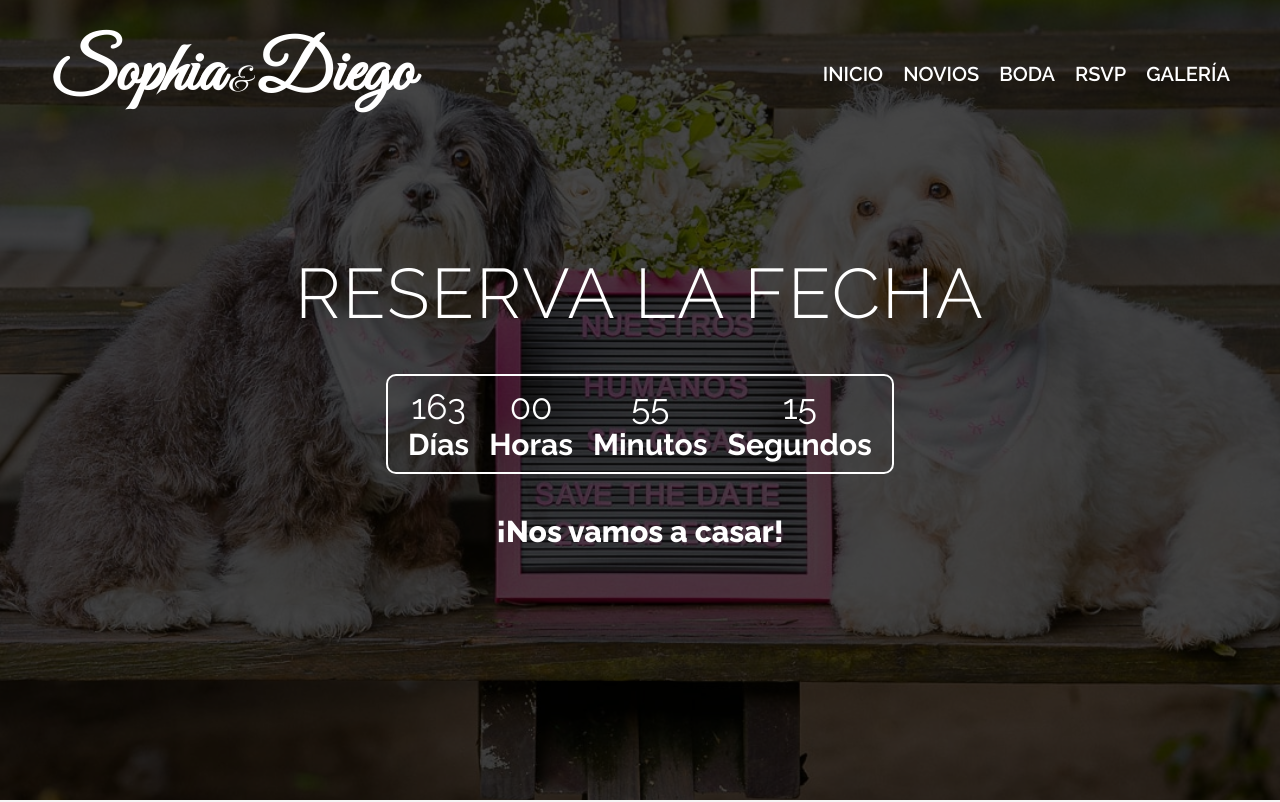
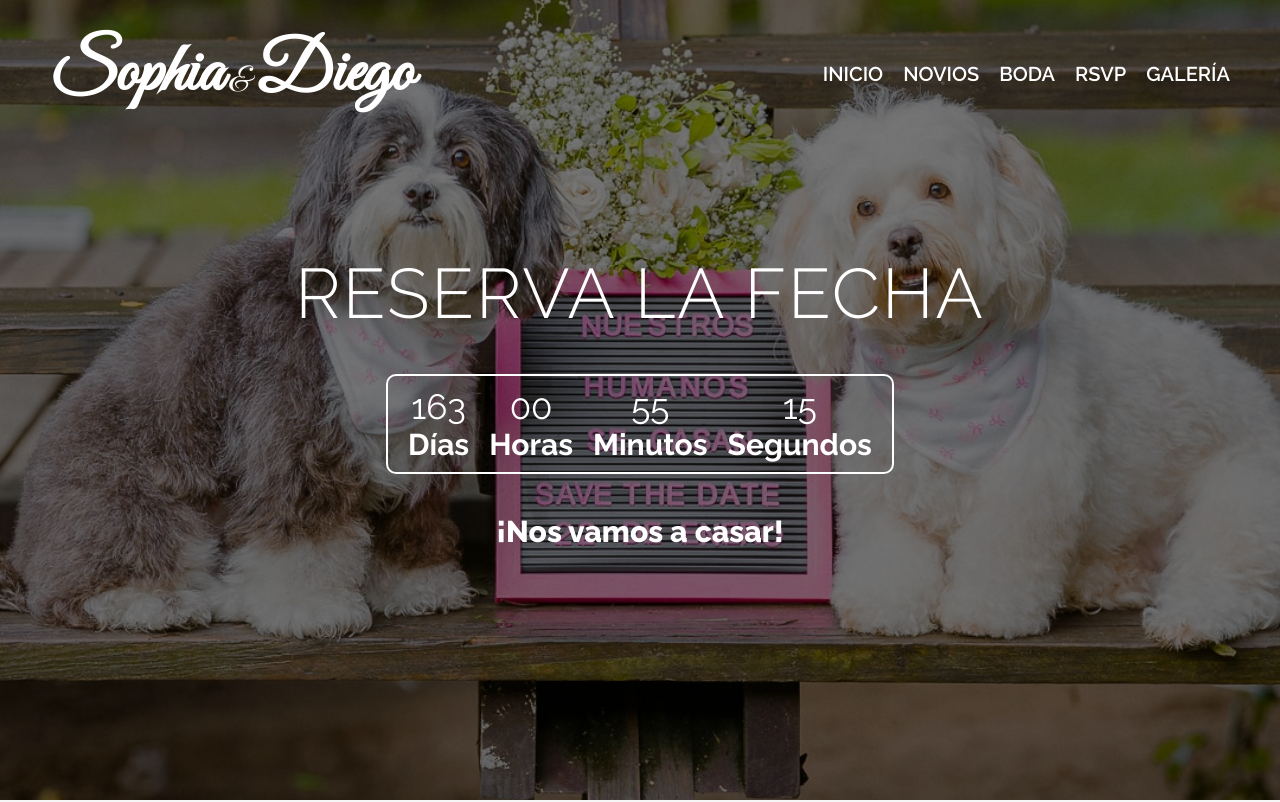
Before and after one commit to Jhoel24/invitacion_boda_2022, a React (Vite) app: page / in a window 1280 px wide. Shown: the top 802 px of the page. Built offline with nearby package versions, Linux system fonts and the light colour scheme.

Commit message:
opacidad cambiada

```diff
--- a/src/index.css
+++ b/src/index.css
@@ -59,7 +59,7 @@ html {
   position: absolute;
   height: 100%;
   width: 100%;
-  background-color: rgba(0, 0, 0, 0.7);
+  background-color: rgba(0, 0, 0, 0.5);
   display: flex;
   justify-content: center;
   align-items: center;
```
